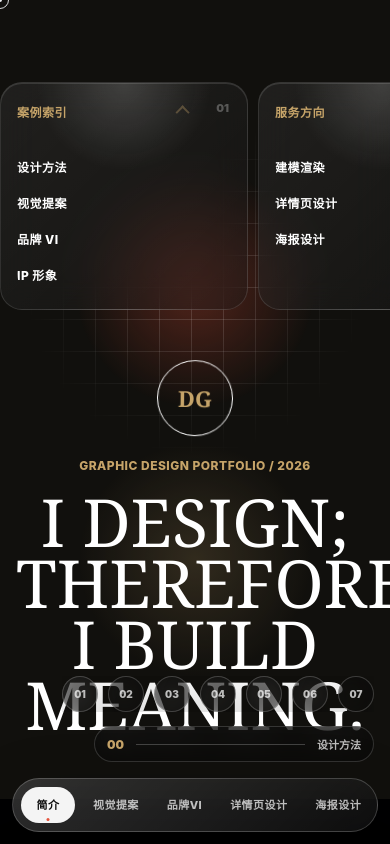
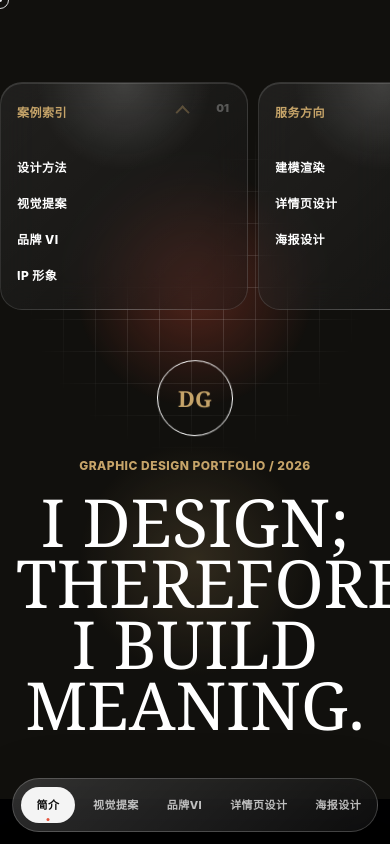
Before and after one commit to chat74123/portfolio1, a plain HTML site: page index.html in a window 390 px wide. Shown: the top 844 px of the page. Drawn offline with Linux system fonts and the light colour scheme.

Commit message:
Update styles.css

```diff
--- a/styles.css
+++ b/styles.css
@@ -2715,11 +2715,9 @@ video {
 }
 
 @media (max-width: 760px) {
-  .project-atlas {
-    bottom: 132px;
-  }
-
-  .chapter-meter {
-    bottom: 82px;
-  }
-}
+  .project-atlas,
+  .chapter-meter,
+  .scroll-progress {
+    display: none;
+  }
+}
```
